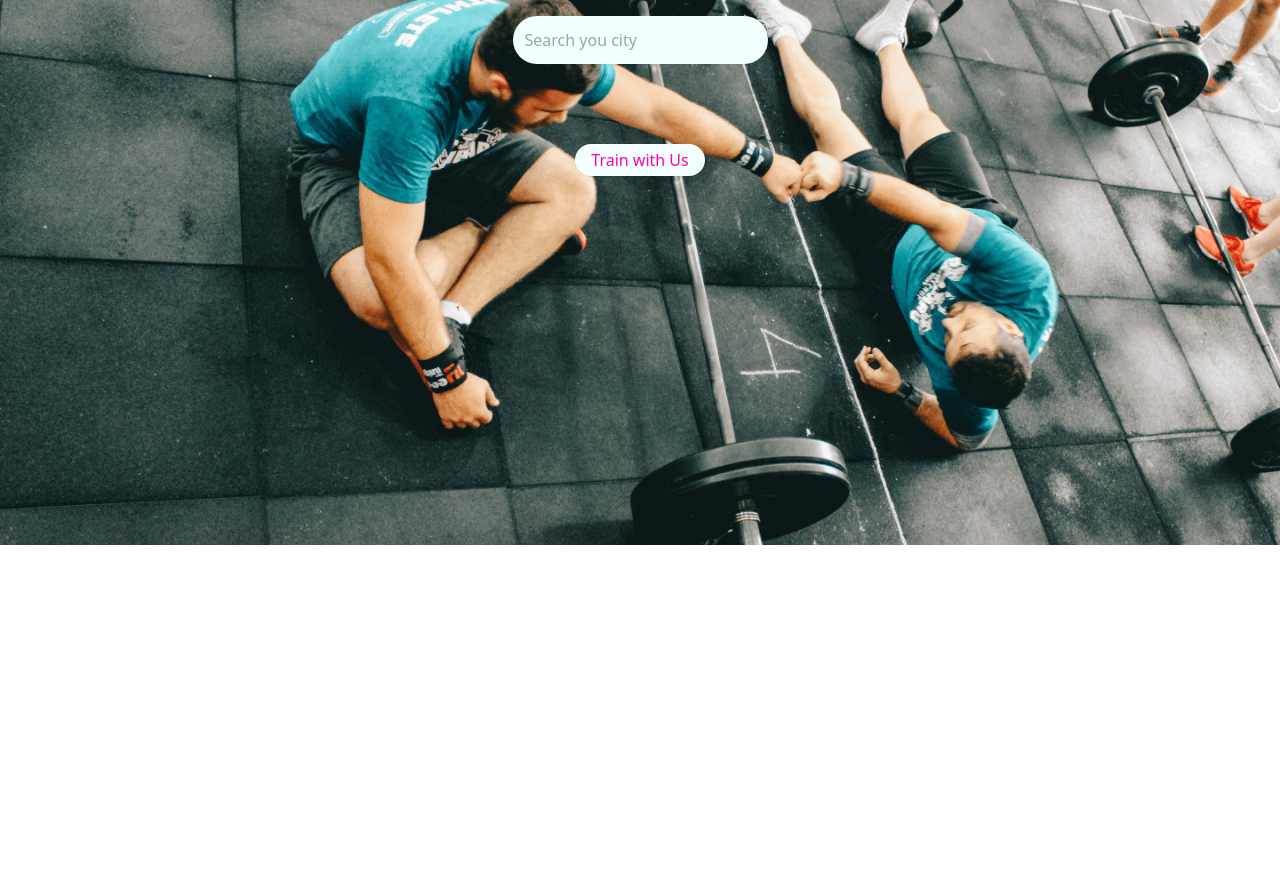
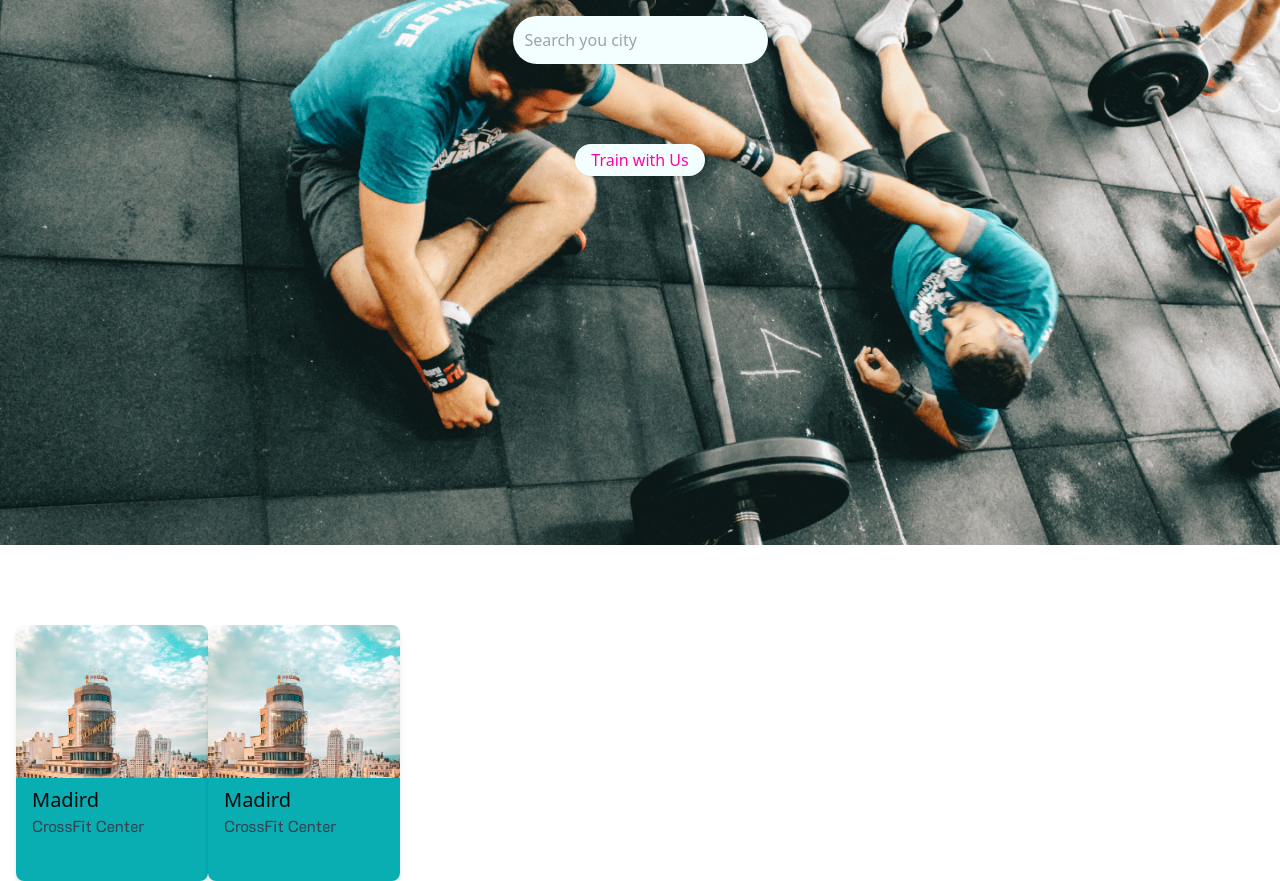
Before and after one commit to MrJark/tailwind-proyect, a website: page public/index.html in a window 1280 px wide. Before the commit the page ends 800 px from the top, so only its background shows below. Drawn offline with Linux system fonts and the light colour scheme.

Commit message:
'm trying to build the second section. Our boxes with six simply card

```diff
--- a/public/index.html
+++ b/public/index.html
@@ -28,7 +28,22 @@
 
             </div>
         </div>
-        <div id="boxes"></div>
+        <div class="mt-20 ml-4 mr-4 flex" id="boxes">
+           <div class="Card">
+                <div class="Card-img bg-madrid"></div>
+                <div class="Card-text-prima">
+                    <p class="text-black font-k2d text-bold text-xl pl-4 pt-2 ">Madird</p>
+                    <p class="text-grey-700 font-K2D text-base pl-4">CrossFit Center</p>
+                </div>
+            </div>
+           <div class="Card">
+                <div class="Card-img bg-madrid"></div>
+                <div class="Card-text-prima">
+                    <p class="text-black font-k2d text-bold text-xl pl-4 pt-2 ">Madird</p>
+                    <p class="text-grey-700 font-K2D text-base pl-4">CrossFit Center</p>
+                </div>
+            </div>
+        </div>
         <div id="services"></div>
         <div id="faqs"></div>
     </section>
--- a/src/css/tailwind.css
+++ b/src/css/tailwind.css
@@ -1,3 +1,13 @@
 @tailwind base;
 @tailwind components;
 @tailwind utilities;
+
+.Card {
+    @apply w-48 h-64 shadow-md rounded-lg
+}
+.Card-img {
+    @apply w-full h-3/5 rounded-t-lg bg-cover
+}
+.Card-text-prima {
+    @apply  w-full h-2/5 bg-primary rounded-b-lg
+}
--- a/tailwind.config.js
+++ b/tailwind.config.js
@@ -12,6 +12,10 @@ module.exports = {
       'terciary': '#FFDC19',
       'black': '#0B0A0B',
       'white': '#F9F9F9',
+      'grey-100': '#F3F4F6',
+      'grey-300': '#D1D5DB',
+      'grey-500': '#6B7280',
+      'grey-700': '#374151',
     },
     backgroundColor: theme => ({
       ...theme('colors'),
@@ -24,6 +28,7 @@ module.exports = {
       'background-light': '#F3FFFF',
     }),
     extend: {
+      backgroundImage: {
         'madrid': "url('/public/img/madrid.jpeg')",
         'barcelona': "url('/public/img/barcelona.jpeg')",
         'galicia': "url('/public/img/galicia.jpeg')",
@@ -31,7 +36,8 @@ module.exports = {
         'murcia': "url('/public/img/murcia.jpeg')",
         'sevilla': "url('/public/img/sevilla.jpeg')",
         'valencia': "url('/public/img/valencia.jpeg')",
-    },
+      },
+    }
   },
   plugins: [
   ],
```
Also changed, not shown: public/css/tailwind.css.
